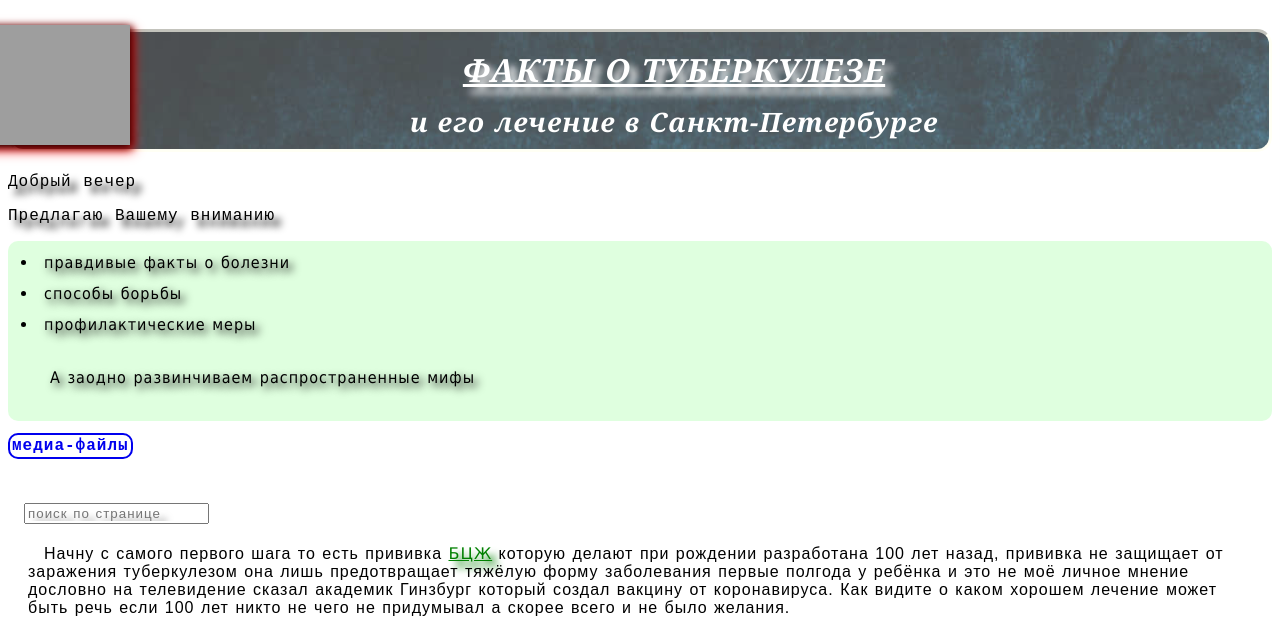
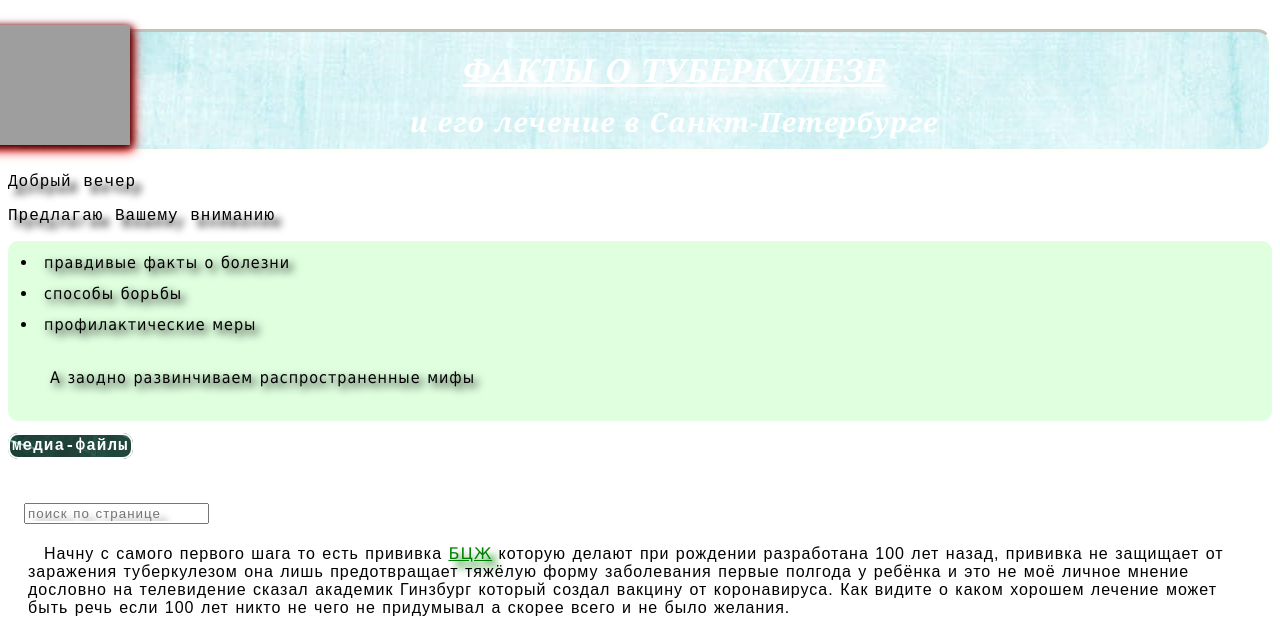
Before and after one commit to AlexZwerb/AlexZwerb.github.io, a PHP site: page / in a window 1280 px wide. Shown: the top 638 px of the page. Run offline with PHP 8.4, Linux system fonts and the light colour scheme; grey boxes are pictures that could not be loaded.

Commit message:
repack0214

```diff
--- a/index.html
+++ b/index.html
@@ -76,7 +76,7 @@ section a {color:blue;}
 <li>профилактические меры</li>
 <li><p>А заодно развинчиваем распространенные мифы</p></li>
 </ul>
-<nav><p><a href="media.html">медиа-файлы</a></p></nav>
+<nav><p><a id="pics" href="media.html">медиа-файлы</a></p></nav>
 <main id='content'>
 <p><input id='poisk' type = 'search' onchange= 'searching(this.value);' placeholder='поиск по странице'/></p>
 <section>
--- a/style.css
+++ b/style.css
@@ -1,6 +1,7 @@
 ul,ul *{text-shadow:4px 4px 8px ;}
 body{margin:0 auto;max-width:100%;padding:8px;}
-header h1{position:relative;background-image:url("BG/11.jpg")!important;color:white;}
+header h1{position:relative;background-image:url("BG/27.jpg")!important;color:white;}
+#pics{background-image:url("BG/4.jpg")!important;color:white;}
 #kreuz{position:absolute;z-index:500;width:160px;opacity:1;top:25px;left:-30px;filter:drop-shadow(1px 2px 4px black)drop-shadow(2px 3px 4px red)}
 h1{font-style:italic;border:inset ivory;border-radius:15px;}
 ul *,ul{font-family:Tahoma;padding:6px;}
```
Also changed, not shown: 1 other file.
